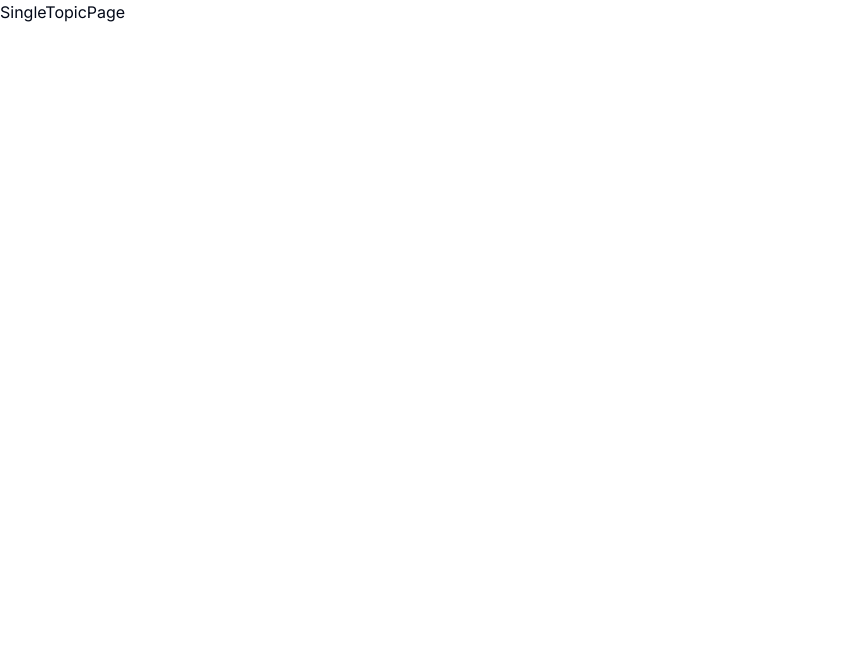
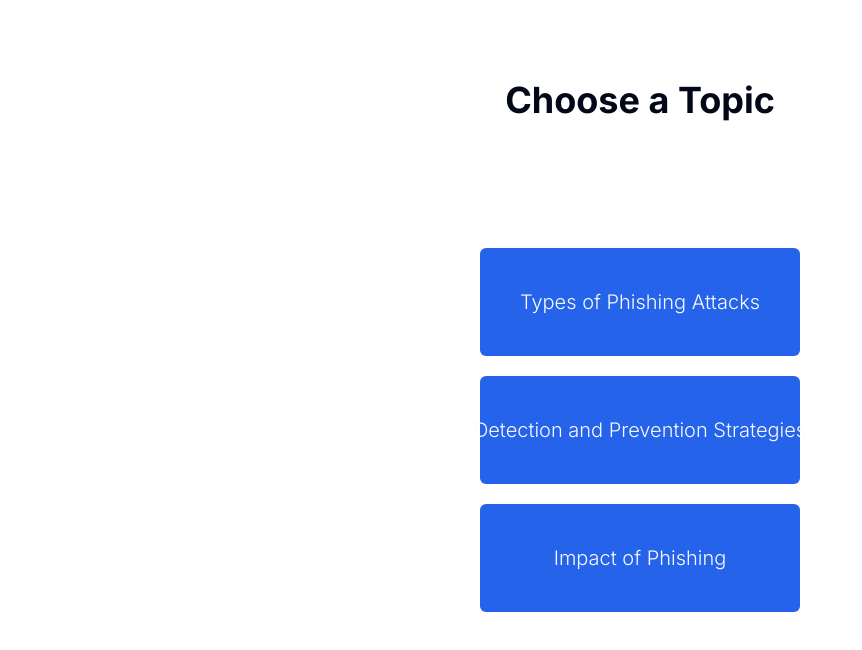
Before and after one commit to Email-Phising-Guard/Email-Guard, a Next.js app: page /dashboard/topic in a window 1280 px wide. Shown: the top 650 px of the page, without its empty margins (0-862 px from the left). Built offline with nearby package versions, Linux system fonts and the light colour scheme.

Commit message:
Finish dashboard page and topic page

```diff
--- a/next.config.js
+++ b/next.config.js
@@ -1,4 +1,4 @@
 /** @type {import('next').NextConfig} */
-const nextConfig = {}
+const nextConfig = {};
 
-module.exports = nextConfig
+module.exports = nextConfig;
--- a/src/app/dashboard/page.tsx
+++ b/src/app/dashboard/page.tsx
@@ -1,9 +1,11 @@
 import { Button } from "@/components/ui/button";
 import Link from "next/link";
 
+const relativePath = "/dashboard";
+
 const DashboardLinks = [
-  { href: "/topic", label: "Explore Topics" },
-  { href: "/quiz", label: "Start Quiz" },
+  { href: `${relativePath}/topic`, label: "Explore Topics" },
+  { href: `${relativePath}/quiz`, label: "Start Quiz" },
 ];
 
 export default function DashboardPage() {
--- a/src/app/dashboard/topic/page.tsx
+++ b/src/app/dashboard/topic/page.tsx
@@ -1,3 +1,32 @@
+import { Button } from "@/components/ui/button";
+import Link from "next/link";
+
+const relativePath = "/dashboard/topic";
+const TopicLinks = [
+  {
+    href: `${relativePath}/types-of-phising-attacks`,
+    label: "Types of Phishing Attacks",
+  },
+  {
+    href: `${relativePath}/detection-prevention-strategies`,
+    label: "Detection and Prevention Strategies",
+  },
+  { href: `${relativePath}/impact-of-phising`, label: "Impact of Phishing" },
+];
+
 export default function ExploreTopicPage() {
-  return <div>SingleTopicPage</div>;
+  return (
+    <main className="mx-auto max-w-md">
+      <h1 className="mt-20 text-center">Choose a Topic</h1>
+      <div className="mx-auto mt-32 flex w-full max-w-xs flex-col gap-5">
+        {TopicLinks.map(({ href, label }) => (
+          <Link key={href} href={href}>
+            <Button className="h-auto w-full justify-center py-10 text-xl font-light">
+              <span className="break-words">{label}</span>
+            </Button>
+          </Link>
+        ))}
+      </div>
+    </main>
+  );
 }
```
